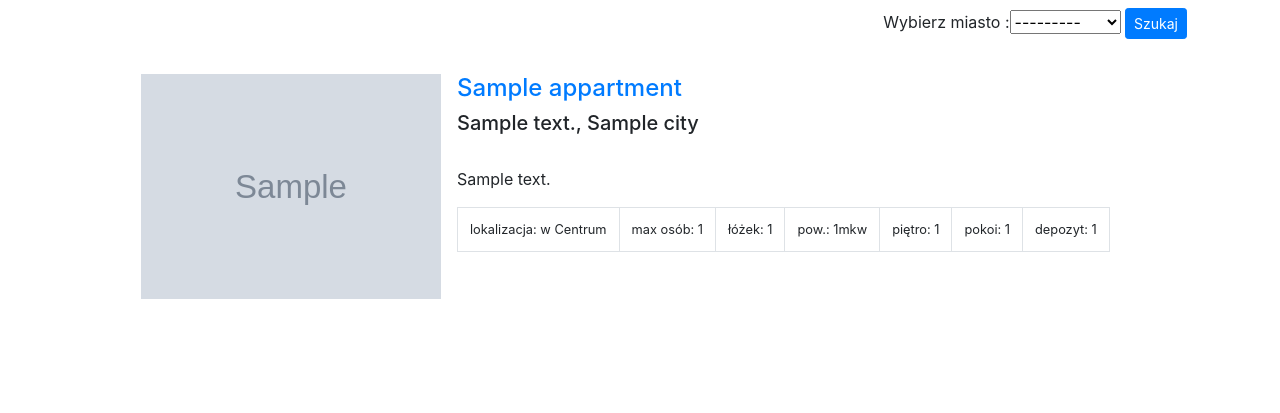
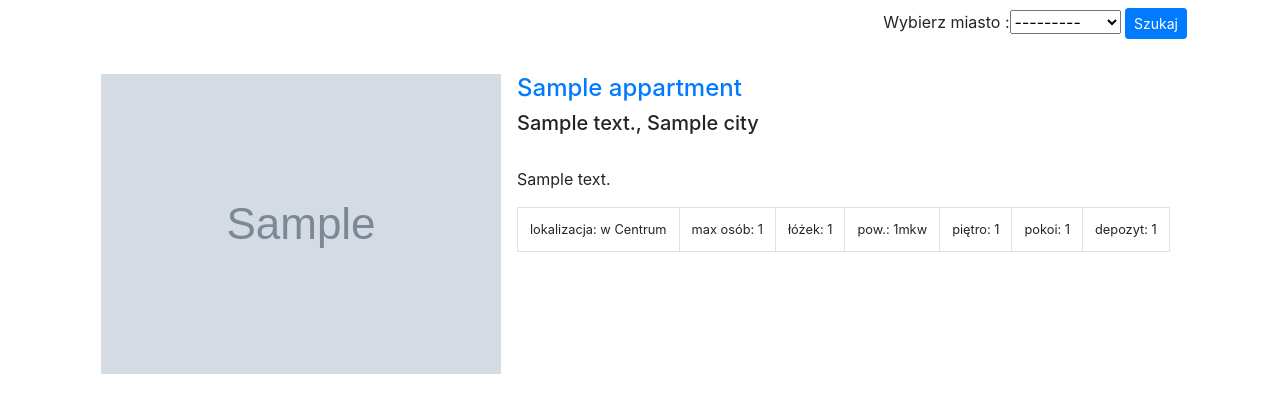
Before and after one commit to kanyczka/django_rentsys, a Django app: page /appartments/ in a window 1280 px wide. Shown: the part 56-469 px from the top of the page. Run offline with Django 3.2, Linux system fonts and the light colour scheme; tables that the repository leaves empty hold one stand-in row (values such as "Sample post"); grey boxes marked "Sample" are stand-in pictures; some libraries are stand-ins or nearby versions.

Commit message:
more changes in outlook

```diff
--- a/apprtrent/static/css/style.css
+++ b/apprtrent/static/css/style.css
@@ -2,8 +2,14 @@ body, html {
     height: 100%
 }
 
-img {
-    object-fit: scale-down;
+.crop {
+ height: 300px;
+ width: 300px;
+ overflow: hidden;
+}
+.crop img {
+ height: auto;
+ width: 300px;
 }
 
 .top-left {
--- a/apprtrent/templates/apprtrent/display.html
+++ b/apprtrent/templates/apprtrent/display.html
@@ -17,11 +17,11 @@
 
             {% for app in appartments %}
 
-            <ul class="media-list">
+            <ul class="list-unstyled">
                 <li class="media">
                     <div class="media-left">
                         <a href="{{ app.photo_set.first.path.url }}">
-                        <img class="align-self-center mr-3" width="300px" src="{{ app.photo_set.first.path.url }}" alt="Generic placeholder image"/></a>
+                        <img class="mr-3" style="width: 400px" src="{{ app.photo_set.first.path.url }}" alt="Generic placeholder image"/></a>
                     </div>
                     <div class="media-body">
                         <a class="mt-0" href="{% url 'apprtrent:appartment' app.pk %}"><h4 class="media-heading">{{ app.app_name }}</h4></a>
```
